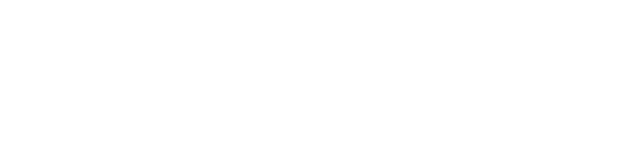
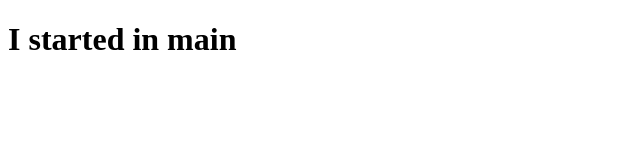
Before and after one commit to NoahMiller4/Conflict-Resolution, a plain HTML site: page index.html in a window 1280 px wide. Shown: the whole page, without its empty margins (0-640 px from the left). Drawn offline with Linux system fonts and the light colour scheme.

Commit message:
Update index.html

```diff
--- a/index.html
+++ b/index.html
@@ -1,5 +1,7 @@
 <!DOCTYPE html>
 <html>
     <head></head>
-    <body></body>
+    <body>
+        <h1>I started in main</h1>
+    </body>
 </html>
```
